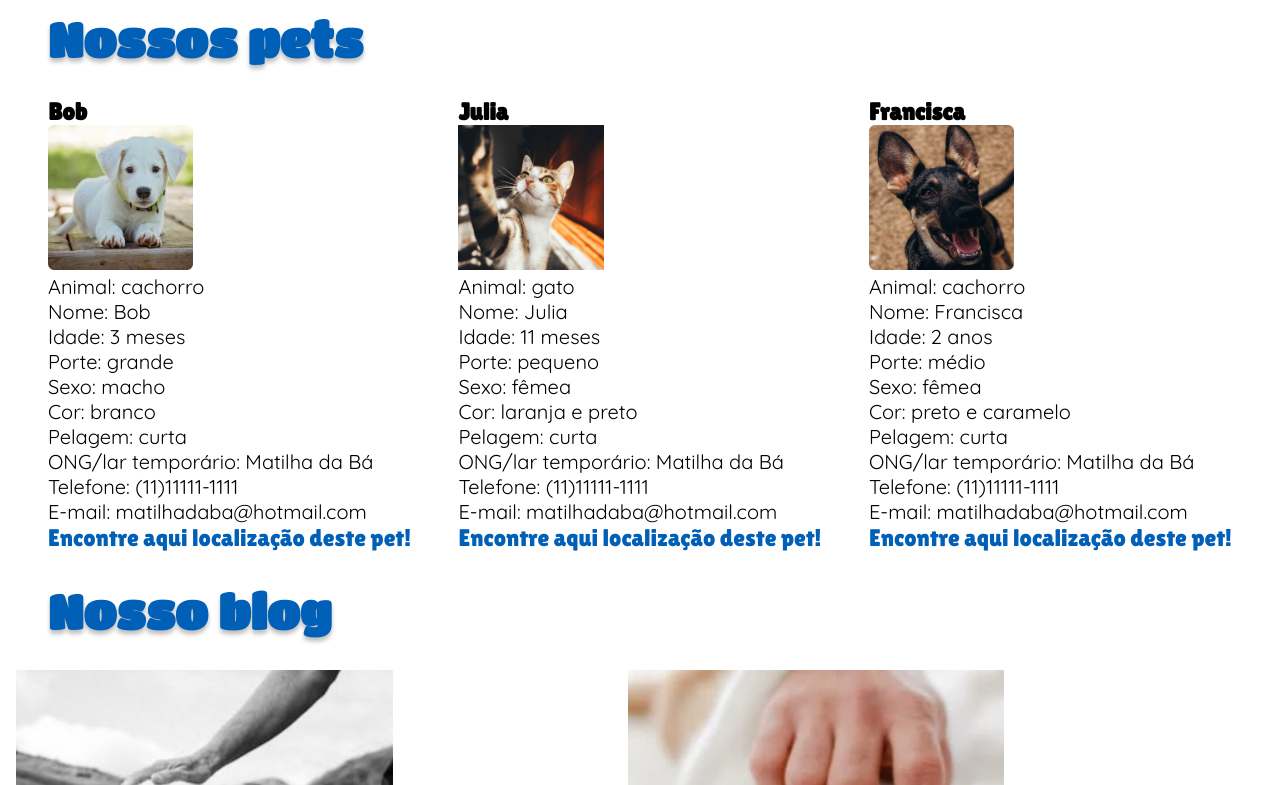
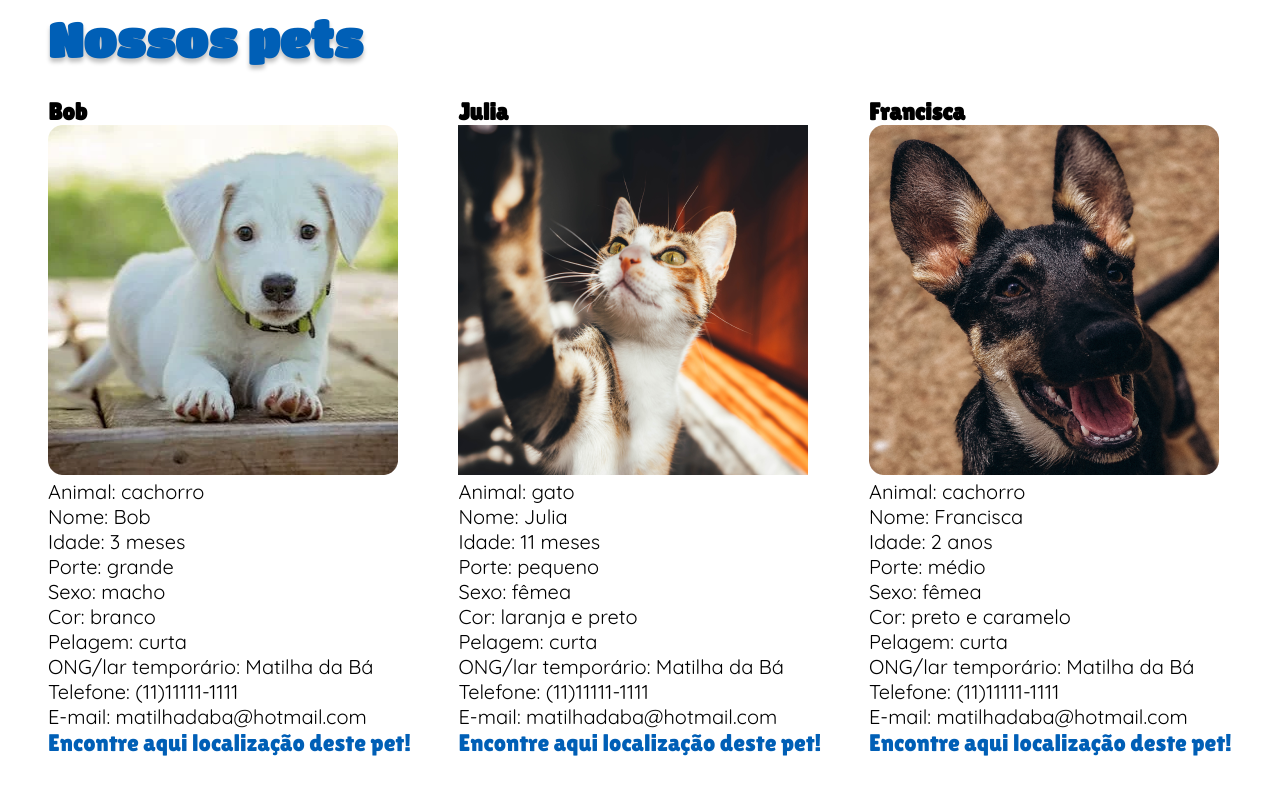
Before and after one commit to PI-UNIVESP-Grupo-11-1-sem-2023/Geral, a plain HTML site: page index.html in a window 1280 px wide. Shown: the part 1120-1905 px from the top of the page. Drawn offline with Linux system fonts and the light colour scheme.

Commit message:
Update index.html

```diff
--- a/index.html
+++ b/index.html
@@ -53,7 +53,7 @@
             <section class="pets_conteudo">
                 <div class="Bob">
                     <h2>Bob</h2>
-                    <img class="imagem" src="img/img4 bob_queroadotar.png" alt="Imagem de um cachorro filhote de pelagem branca e coleira verde.">
+                    <img class="imagem_pets" src="img/img4 bob_queroadotar.png" alt="Imagem de um cachorro filhote de pelagem branca e coleira verde.">
                     <ul>
                         <li>Animal: cachorro</li>
                         <li>Nome: Bob</li>
@@ -72,7 +72,7 @@
                 </div>
                 <div class="Julia">
                     <h2>Julia</h2>
-                    <img class="imagem" src="img/img5 julia_queroadotar.png" alt="Imagem de uma gata de pelagem branca, preta e marrom, e olhos verdes.">
+                    <img class="imagem_pets" src="img/img5 julia_queroadotar.png" alt="Imagem de uma gata de pelagem branca, preta e marrom, e olhos verdes.">
                     <ul>
                         <li>Animal: gato</li>
                         <li>Nome: Julia</li>
@@ -91,7 +91,7 @@
                 </div>
                 <div class="Francisca">
                     <h2>Francisca</h2>
-                    <img class="imagem" src="img/img6 francisca_queroadotar.png" alt="Imagem de uma cadela filhote, de pelagem preta e marrom.">
+                    <img class="imagem_pets" src="img/img6 francisca_queroadotar.png" alt="Imagem de uma cadela filhote, de pelagem preta e marrom.">
                     <ul>
                         <li>Animal: cachorro</li>
                         <li>Nome: Francisca</li>
```
